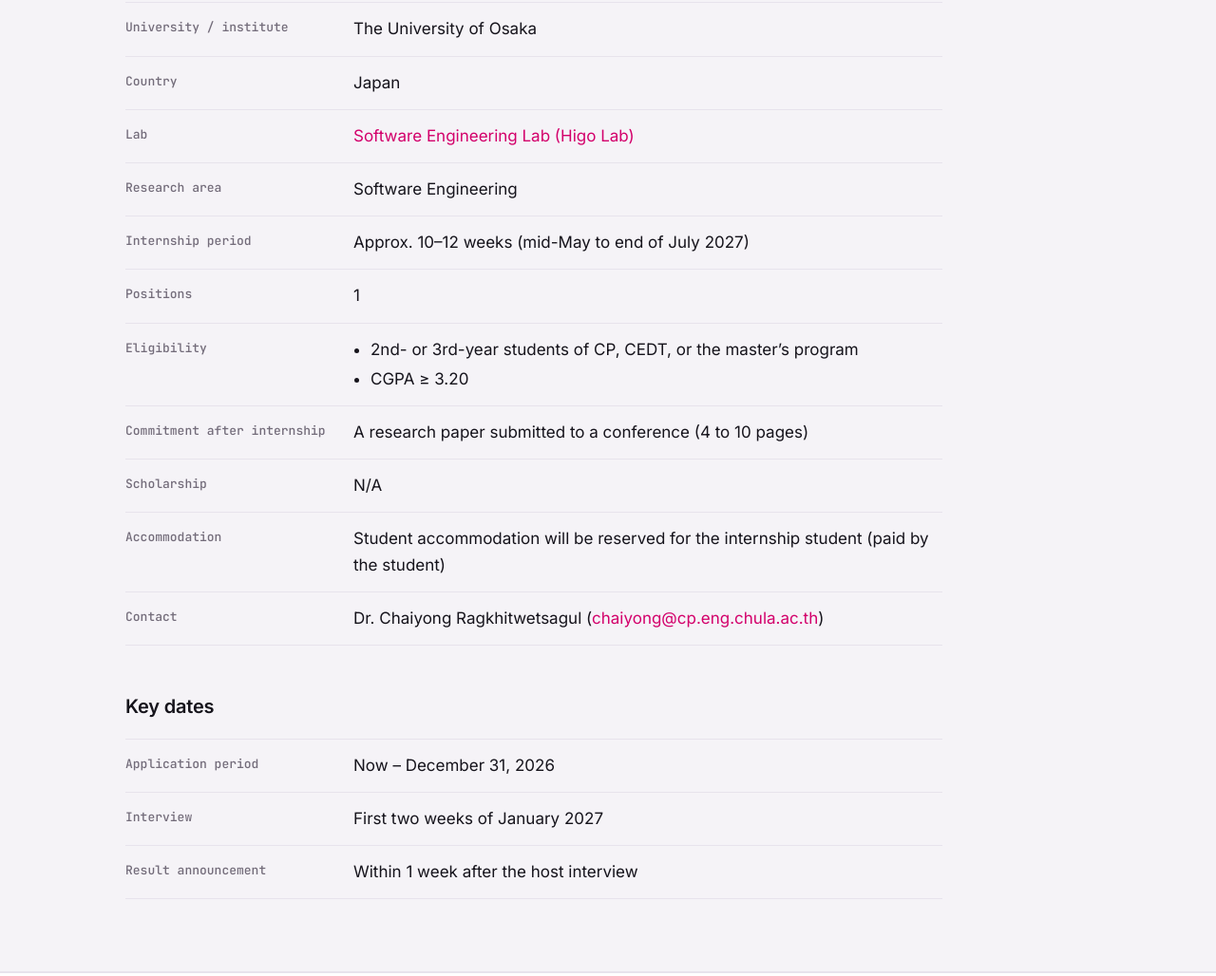
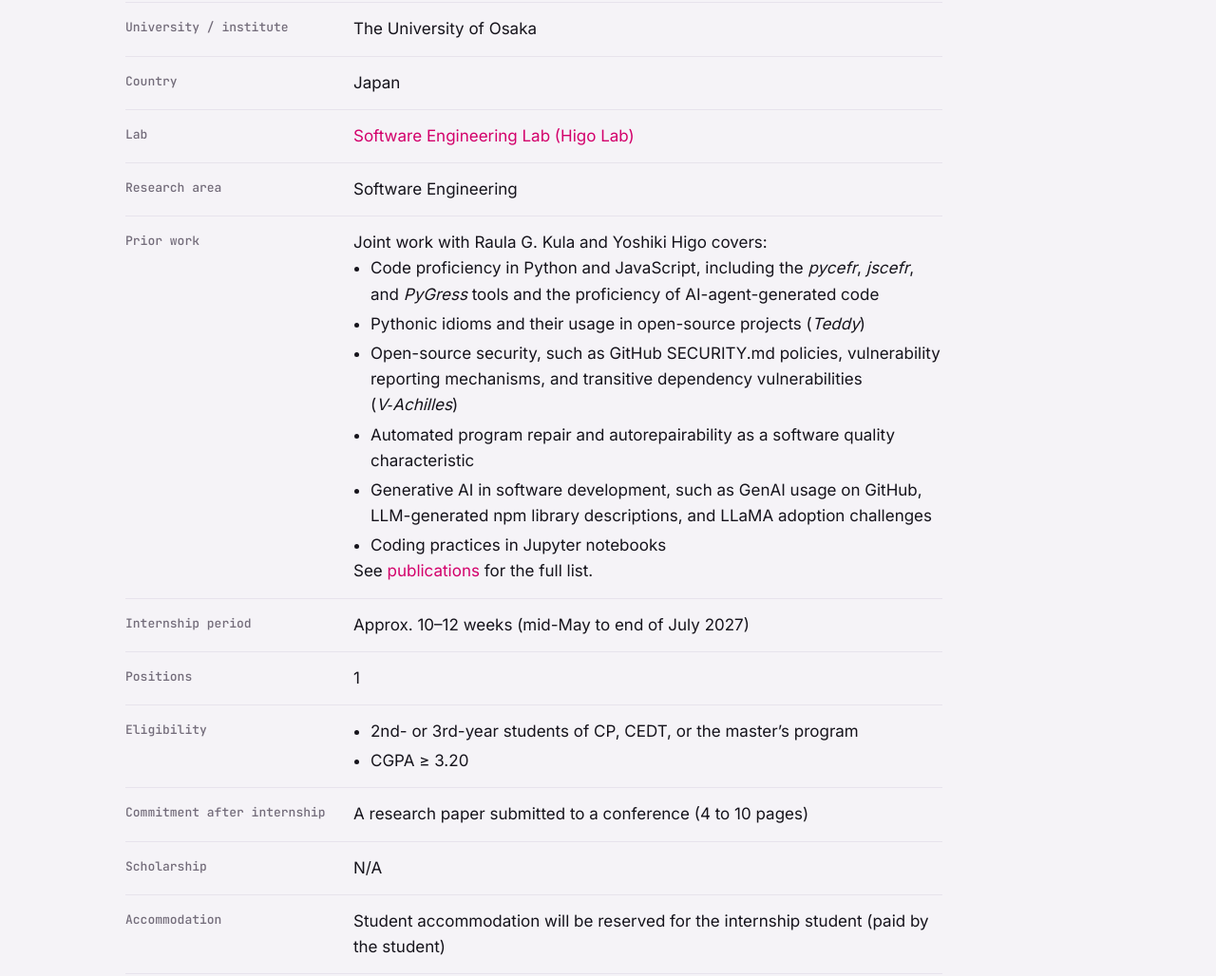
Before and after one commit to lab-cursor/lab-cursor.github.io, a plain HTML site: page internship-osaka-higolab-2027.html in a window 1280 px wide. Shown: the part 841-1869 px from the top of the page at 95% size. Drawn offline with Linux system fonts and the light colour scheme.

Commit message:
Add prior work rows to Osaka and Tohoku internship pages
Co-Authored-By: Claude Opus 5.5 <noreply@anthropic.com>

```diff
--- a/internship-osaka-higolab-2027.html
+++ b/internship-osaka-higolab-2027.html
@@ -58,6 +58,7 @@
         <dt>Country</dt><dd>Japan</dd>
         <dt>Lab</dt><dd><a href="https://sel.ist.osaka-u.ac.jp/" style="color:var(--magenta)">Software Engineering Lab (Higo Lab)</a></dd>
         <dt>Research area</dt><dd>Software Engineering</dd>
+        <dt>Prior work</dt><dd>Joint work with Raula G. Kula and Yoshiki Higo covers:<ul><li>Code proficiency in Python and JavaScript, including the <i>pycefr</i>, <i>jscefr</i>, and <i>PyGress</i> tools and the proficiency of AI-agent-generated code</li><li>Pythonic idioms and their usage in open-source projects (<i>Teddy</i>)</li><li>Open-source security, such as GitHub SECURITY.md policies, vulnerability reporting mechanisms, and transitive dependency vulnerabilities (<i>V&#8209;Achilles</i>)</li><li>Automated program repair and autorepairability as a software quality characteristic</li><li>Generative AI in software development, such as GenAI usage on GitHub, LLM-generated npm library descriptions, and LLaMA adoption challenges</li><li>Coding practices in Jupyter notebooks</li></ul>See <a href="publications.html" style="color:var(--magenta)">publications</a> for the full list.</dd>
         <dt>Internship period</dt><dd>Approx. 10–12 weeks (mid-May to end of July 2027)</dd>
         <dt>Positions</dt><dd>1</dd>
         <dt>Eligibility</dt><dd><ul><li>2nd- or 3rd-year students of CP, CEDT, or the master’s program</li><li>CGPA ≥ 3.20</li></ul></dd>
```
Also changed, not shown: internship-tohoku-realearn-2027.html (+1 -0 lines).
